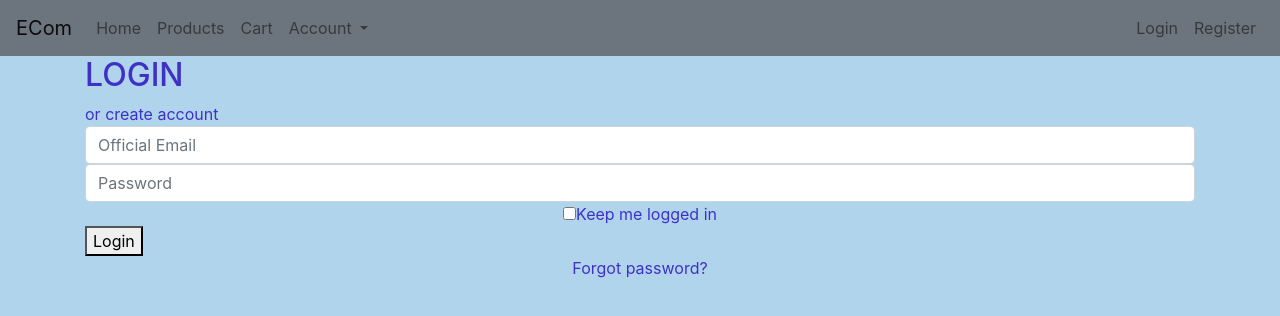
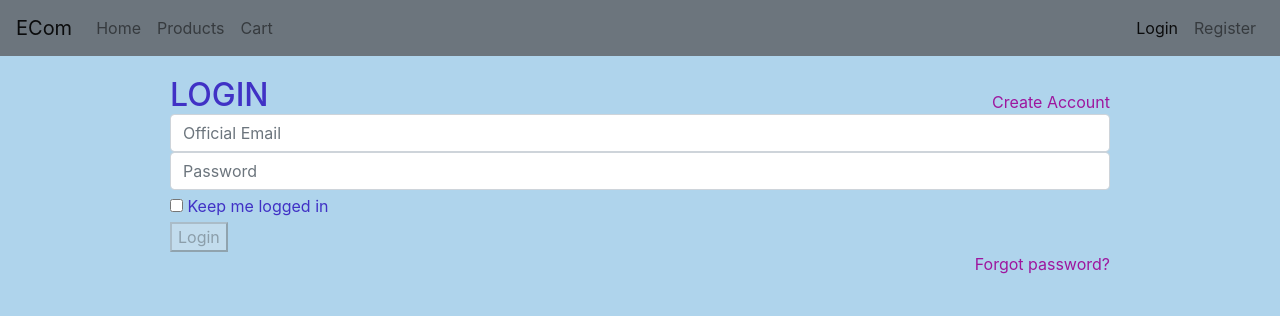
Before and after one commit to CyberDrudge/Ecom-Angular, an Angular app: page /login in a window 1280 px wide. Shown: the top 316 px of the page. Built offline with nearby package versions, Linux system fonts and the light colour scheme.

Commit message:
Update Login

```diff
--- a/src/app/app-routing.module.ts
+++ b/src/app/app-routing.module.ts
@@ -27,7 +27,7 @@ const routes: Routes = [
     component: CheckoutComponent
   },
   {
-    path: "home",
+    path: "",
     component: HomeComponent
   },
   {
--- a/src/app/shared/layouts/header/header.component.html
+++ b/src/app/shared/layouts/header/header.component.html
@@ -1,5 +1,5 @@
-<nav class="navbar navbar-expand-lg navbar-light bg-secondary">
-  <a class="navbar-brand" href="#">ECom</a>
+<nav class="navbar navbar-expand-sm navbar-light bg-secondary">
+  <a class="navbar-brand" href="">ECom</a>
   <button class="navbar-toggler" type="button" data-toggle="collapse" data-target="#navbarSupportedContent" aria-controls="navbarSupportedContent" aria-expanded="false" aria-label="Toggle navigation">
     <span class="navbar-toggler-icon"></span>
   </button>
@@ -10,7 +10,7 @@
         <a class="nav-link" >Home <span class="sr-only">(current)</span></a>
       </li>
       <li class="nav-item ">
-        <a class="nav-link" routerLink="/products" routerLinkActive="active" >Products</a>
+        <a class="nav-link" routerLink="/products" routerLinkActive="active">Products</a>
       </li>
       <li class="nav-item ">
         <a class="nav-link" routerLink="/cart" routerLinkActive="active">
@@ -18,13 +18,13 @@
         </a>
       </li>
 
-      <li class="nav-item dropdown">
-        <a class="nav-link dropdown-toggle" href="#" id="navbarDropdown" role="button" data-toggle="dropdown" aria-haspopup="true" aria-expanded="false">
+      <li class="nav-item dropdown" dropdown *ngIf="auth.authState">
+        <a class="nav-link dropdown-toggle" dropdownToggle href="#" id="navbarDropdown" role="button" data-toggle="dropdown" aria-haspopup="true" aria-expanded="false">
           Account </a>
-        <div class="dropdown-menu" aria-labelledby="navbarDropdown">
+        <div class="dropdown-menu" *dropdownMenu aria-labelledby="navbarDropdown">
           <a class="dropdown-item" >Home</a>
           <a class="dropdown-item" >Billing</a>
-          <a class="dropdown-item" href="#">Preferences</a>
+          <a class="dropdown-item" >Preferences</a>
           <a class="dropdown-item" >History</a>
           <div class="dropdown-divider"></div>
           <a class="nav-link" >Logout</a>
@@ -33,10 +33,10 @@
     </ul>
       <ul class="navbar-nav navbar-right">
         <li class="nav-item" >
-          <a class="nav-link">Login</a>
+          <a class="nav-link" routerLink="/login" routerLinkActive="active">Login</a>
         </li>
         <li class="nav-item" >
-          <a class="nav-link">Register</a>
+          <a class="nav-link" routerLink="/register" routerLinkActive="active">Register</a>
         </li>
     </ul>
   </div>
--- a/src/app/shared/layouts/header/header.component.ts
+++ b/src/app/shared/layouts/header/header.component.ts
@@ -1,4 +1,5 @@
 import { Component, OnInit, Input } from '@angular/core';
+import { AuthService } from 'src/app/services/auth/auth.service';
 
 @Component({
   selector: 'app-header',
@@ -8,8 +9,8 @@ import { Component, OnInit, Input } from '@angular/core';
 export class HeaderComponent implements OnInit {
   @Input() title: string;
   @Input() isUserLoggedIn: boolean;
-  isCollapsed: boolean = true;
-  constructor() { }
+
+  constructor(public auth: AuthService) { }
 
   ngOnInit(): void {
   }
--- a/src/app/shared/login/login.component.html
+++ b/src/app/shared/login/login.component.html
@@ -1,8 +1,9 @@
 <div class="container">
-    <div>
-        <h2 class="pull-left">LOGIN</h2>
-        <div class="info-1 pull-right info pointer"><span class="sub-title">or
-            </span>create account</div>
+    <div class="login-header">
+        <h2 class="float-left my-0">LOGIN</h2>
+        <div class="float-right create-account">
+            Create Account
+        </div>
     </div>
     <form [formGroup]="loginForm" (ngSubmit)="login()">
         <input formControlName="login" class="form-control"
@@ -11,18 +12,17 @@
         <input formControlName="password" class="form-control"
             [ngClass]="{ 'is-invalid': submitted && f.password.errors }" type="password" required
             placeholder="Password">
-        <div class="text-center">
-            <input class="privacy-policy" type="checkbox">
-            <span class="sub-title">Keep me logged in
-            </span>
+        <div class="my-1">
+            <input type="checkbox" formControlName="keep_logged_in">
+            <span class="sub-title"> Keep me logged in</span>
         </div>
-        <button class="width-100 mt-20" type="submit" nz-button nzType="primary">
-            <span *ngIf="isLoggingIn"><img class="auth_loader" src="./assets/images/loader2.gif"></span>
+        <button type="submit" [disabled]="!loginForm.valid">
+            <span *ngIf="isLoggingIn"><img class="auth_loader" src="./assets/gifs/loader2.gif"></span>
             <span>Login</span>
         </button>
     </form>
-    <div class="mt-20 text-center">
-        <span class="info-1 warning pointer">Forgot password?</span>
+    <div class="mt-20 text-right secondary">
+        <span class="warning">Forgot password?</span>
         <p *ngIf="submitted && loginForm.invalid" class="color-error animated slideInUp">Invalid details!</p>
     </div>
 </div>
--- a/src/app/shared/login/login.component.scss
+++ b/src/app/shared/login/login.component.scss
@@ -0,0 +1,25 @@
+@import 'src/styles/variables';
+
+.auth_loader {
+    height: 20px;
+    padding-right: 10px;
+}
+
+.container{
+    padding: 20px 100px 20px 100px;
+}
+
+.create-account{
+    align-self: flex-end;
+    margin-left: auto;
+    color: $secondary;
+}
+
+.login-header{
+    display: flex;
+    margin-bottom: 0px;
+}
+
+.secondary{
+    color: $secondary;
+}
--- a/src/app/shared/login/login.component.ts
+++ b/src/app/shared/login/login.component.ts
@@ -20,7 +20,8 @@ export class LoginComponent implements OnInit {
   ngOnInit(): void {
     this.loginForm = this.formBuilder.group({
       login: ["", [Validators.required, Validators.email]],
-      password: ["", [Validators.required, Validators.minLength(6)]]
+      password: ["", [Validators.required, Validators.minLength(6)]],
+      keep_logged_in: [false]
     });
   }
   get f() {
@@ -28,7 +29,6 @@ export class LoginComponent implements OnInit {
   }
   async login() {
     this.submitted = true;
-
     // stop here if form is invalid
     if (this.loginForm.invalid) {
       return;
--- a/src/app/shared/shared.module.ts
+++ b/src/app/shared/shared.module.ts
@@ -1,4 +1,6 @@
 import { NgModule } from '@angular/core';
+import { BrowserAnimationsModule } from '@angular/platform-browser/animations';
+import { BsDropdownModule } from 'ngx-bootstrap/dropdown';
 import { CommonModule } from '@angular/common';
 import { FormGroup, ReactiveFormsModule } from "@angular/forms";
 import { Routes, RouterModule } from '@angular/router';
@@ -13,6 +15,8 @@ import { LoginComponent } from './login/login.component';
     LoginComponent
   ],
   imports: [
+    BrowserAnimationsModule,
+    BsDropdownModule.forRoot(),
     CommonModule,
     ReactiveFormsModule,
     RouterModule
```
